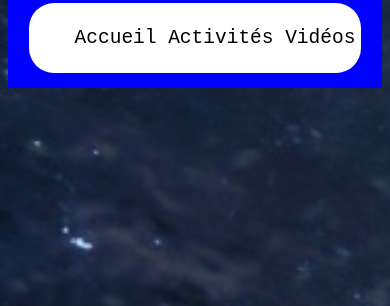
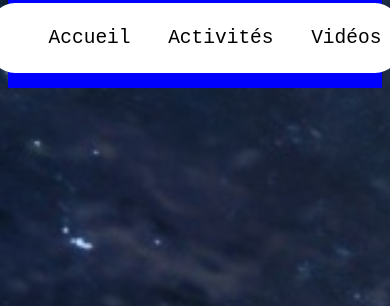
Before and after one commit to Sunil7233/es, a plain HTML site: page index.html in a window 390 px wide. Shown: the top 306 px of the page. Drawn offline with Linux system fonts and the light colour scheme.

Commit message:
Update accueil.css

```diff
--- a/accueil.css
+++ b/accueil.css
@@ -175,7 +175,6 @@ h1{
     }
     .barre{
         font-size: 4vw;
-        width: 89vw;
     }
 }
 
@@ -185,6 +184,5 @@ h1{
     }
     .barre{
         font-size: 5vw;
-        width: 75vw;
     }
 }
```
